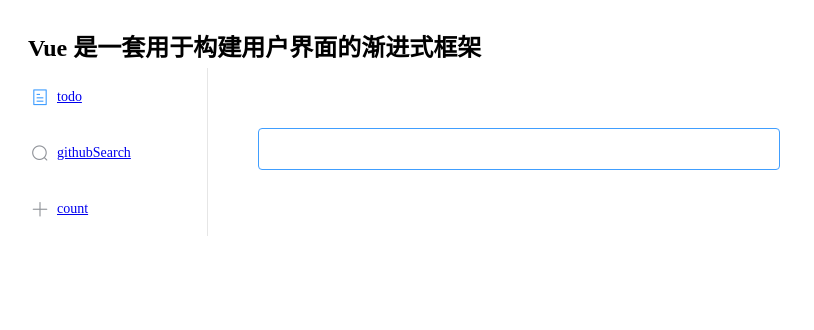
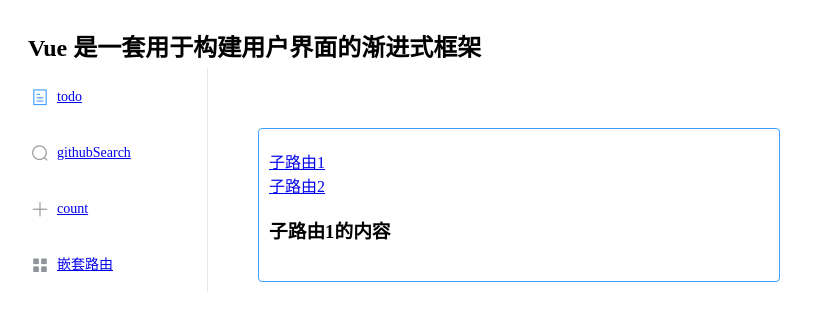
Before and after one commit to hxhwhu/hxhwhu.github.io, a Vue app: page /#/multiRoute/child1 in a window 1280 px wide. Shown: the top 330 px of the page, without its empty margins (0-814 px from the left). Built offline with nearby package versions, Linux system fonts and the light colour scheme; what vue-resource would draw is missing.

Commit message:
[Vue2] 嵌套路由

```diff
--- a/src/App.vue
+++ b/src/App.vue
@@ -21,6 +21,10 @@
                 <el-menu-item index="3">
                   <i class="el-icon-plus"></i>
                   <span slot="title"><router-link to="/count">count</router-link></span>
+                </el-menu-item>
+                <el-menu-item index="4">
+                  <i class="el-icon-menu"></i>
+                  <span slot="title"><router-link to="/multiRoute">嵌套路由</router-link></span>
                 </el-menu-item>
               </el-menu>
             </el-col>
--- /dev/null
+++ b/src/pages/MultiRoute/ChildrenRoute1.vue
@@ -0,0 +1,11 @@
+<template>
+  <div>
+    <h3>子路由1的内容</h3>
+  </div>
+</template>
+
+<script>
+  export default {
+    name: 'ChildrenRoute1'
+  };
+</script>
--- /dev/null
+++ b/src/pages/MultiRoute/ChildrenRoute2.vue
@@ -0,0 +1,11 @@
+<template>
+  <div>
+    <h3>子路由2的内容</h3>
+  </div>
+</template>
+
+<script>
+  export default {
+    name: 'ChildrenRoute2'
+  };
+</script>
--- /dev/null
+++ b/src/pages/MultiRoute/index.vue
@@ -0,0 +1,13 @@
+<template>
+  <div>
+    <router-link to="/multiRoute/child1">子路由1</router-link><br>
+    <router-link to="/multiRoute/child2">子路由2</router-link>
+    <router-view></router-view>
+  </div>
+</template>
+
+<script>
+  export default {
+    name: 'MultiRoute'
+  };
+</script>
```
Also changed, not shown: src/router/index.js (+13 -0 lines).
